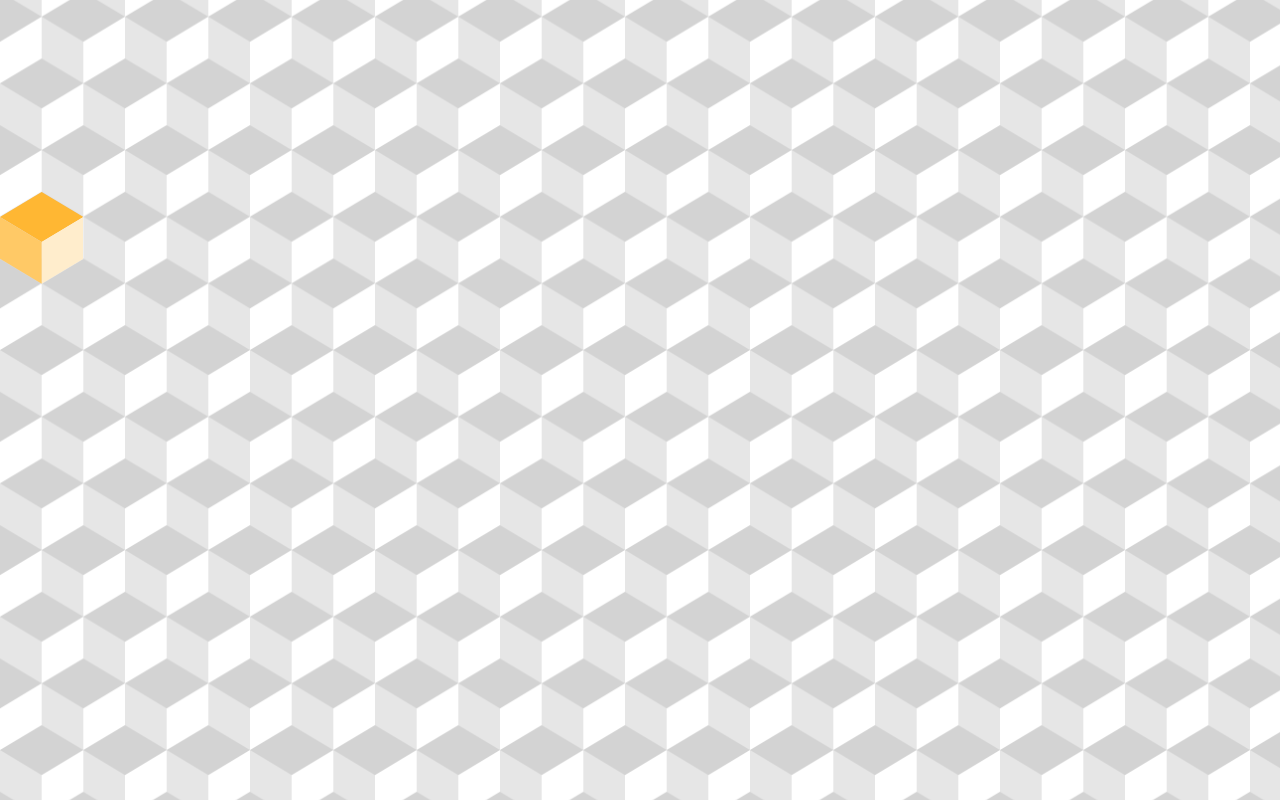
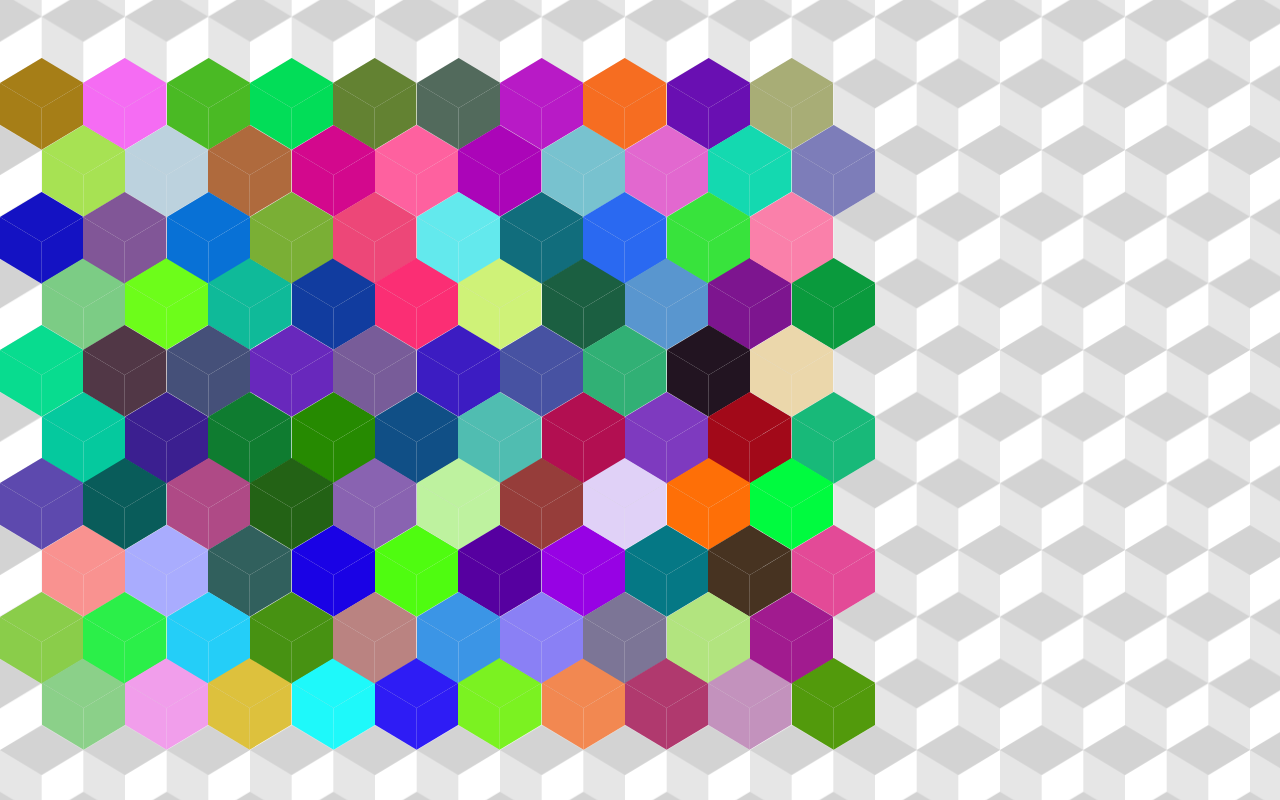
Before and after one commit to ClaudiuBogdan/IsometricCube, a Vue app: page / in a window 1280 px wide. Built offline with nearby package versions, Linux system fonts and the light colour scheme.

Commit message:
Position and color cubes.

```diff
--- a/src/App.vue
+++ b/src/App.vue
@@ -26,32 +26,58 @@
       <!-- The canvas for our pattern -->
       <rect x="0" y="0" width="100%" height="100%" fill="url(#pattern-cubes)" />
     </svg>
+    <template v-for="row in matrix">
+      <template v-for="element in row">
         <svg
-      :style="`position:absolute; left:0; top: ${87.5 *cubeSizeFactor + 1.6*125*cubeSizeFactor * cubePositionY};`"
+          v-bind:key="element.posX + ' ' + element.posY"
+          :style="`position:absolute; left:${getPositionX(element.posX, element.posY)}; top: ${getPositionY(element.posY)};`"
           patternUnits="userSpaceOnUse"
           :width="125*cubeSizeFactor"
           :height="200*cubeSizeFactor"
           viewBox="0 0 10 16"
         >
-      <path class="up-shade-unit" d="M 2.8e-7,3.0051119 5,0.00511184 10,3.0051119 5,6.0" />
-      <path class="right-shade-unit" d="m 10,3.0051119 -5,3 V 11.005112 L 10,8.0051119" />
+          <path :fill="element.color" d="M 2.8e-7,3.0051119 5,0.00511184 10,3.0051119 5,6.0" />
+          <path :fill="element.color" d="m 10,3.0051119 -5,3 V 11.005112 L 10,8.0051119" />
           <path
-        class="left-shade-unit"
+            :fill="element.color"
             d="m 2.78e-7,3.0051119 5.00000002000001,3 V 11.005112 L 2.78e-7,8.0051119 Z"
           />
         </svg>
+      </template>
+    </template>
   </div>
 </template>
 
 <script>
-import { win32 } from "path";
+import Playground from "./model/Playground";
+const playground = new Playground({ width: 10, height: 10 });
+playground.changeCubeColor(2);
+
 export default {
   name: "app",
   data: () => {
     return {
       cubeSizeFactor: window.innerWidth / 1920,
-      cubePositionY: 1
+      cubePositionY: 1,
+      matrix: playground.getMatrixOfCubes()
     };
+  },
+  methods: {
+    getPositionX(posX, posY) {
+      if (posY % 2 == 0) {
+        return 125 * this.cubeSizeFactor * posX;
+      } else {
+        return (
+          0.5 * 125 * this.cubeSizeFactor + 125 * this.cubeSizeFactor * posX
+        );
+      }
+    },
+    getPositionY(posY) {
+      return (
+        87.5 * this.cubeSizeFactor +
+        0.5 * 1.6 * 125 * this.cubeSizeFactor * posY
+      );
+    }
   },
   mounted() {
     window.onresize = () => {
--- /dev/null
+++ b/src/model/Playground.js
@@ -0,0 +1,48 @@
+export default class Playgound {
+    matrixOfCubes = [];
+    constructor(config) {
+        this.matrixOfCubes = this.createMatrixOfCubes(
+            config.width,
+            config.height
+        );
+        console.log("Playgound created", this.matrixOfCubes);
+    }
+
+    createMatrixOfCubes(n, m) {
+        const matrix = [];
+        for (let i = 0; i < n; i++) {
+            const row = [];
+            for (let j = 0; j < m; j++) {
+                const element = {
+                    color: this.getRandomColor(),
+                    animation: null,
+                    posX: i,
+                    posY: j,
+                };
+                setInterval(() => {
+                    element.color = this.getRandomColor();
+                }, Math.ceil(Math.random() * 2000));
+                row.push(element);
+            }
+            matrix.push(row);
+        }
+        return matrix;
+    }
+
+    changeCubeColor(cubeIndex) {
+        console.log("Cube color changed: ", cubeIndex);
+    }
+
+    getRandomColor() {
+        var letters = "0123456789ABCDEF";
+        var color = "#";
+        for (var i = 0; i < 6; i++) {
+            color += letters[Math.floor(Math.random() * 16)];
+        }
+        return color;
+    }
+
+    getMatrixOfCubes() {
+        return this.matrixOfCubes;
+    }
+}
```
Lines whose indentation alone changed are shown as unchanged.
